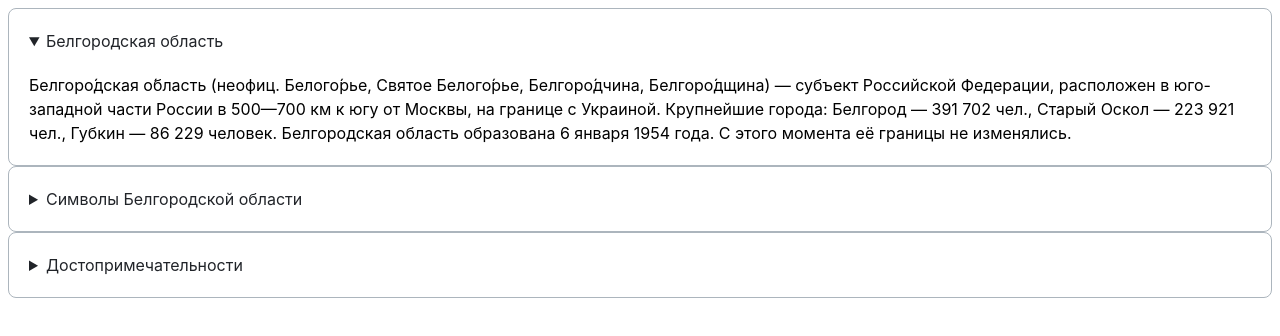
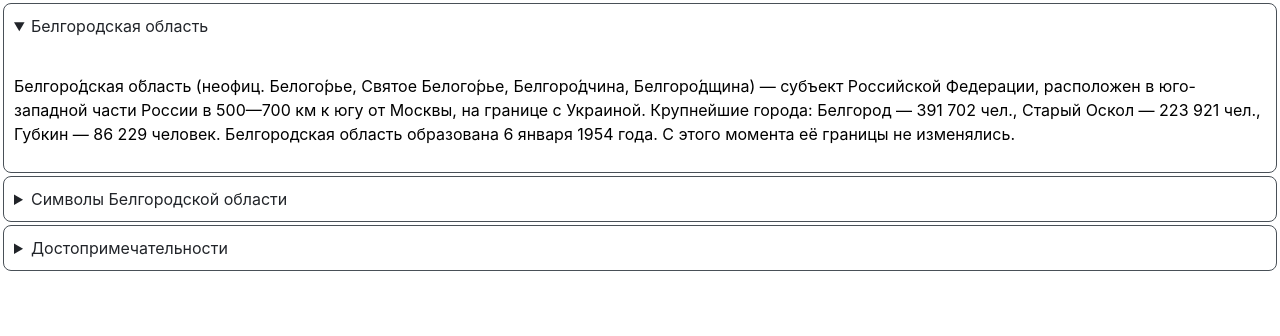
Before and after one commit to js-tasks-ru/htmlcss-20210708_surivan31, a website: page 03-lection1/02-accordion/index.html in a window 1280 px wide. Drawn offline with nearby package versions, Linux system fonts and the light colour scheme.

Commit message:
commitLection1Accordion v2
create component Accordion. Edit:
1. review: var,padding
2. add in main.css - mix.css, normalize.css

```diff
--- a/03-lection1/02-accordion/accordion.css
+++ b/03-lection1/02-accordion/accordion.css
@@ -1,13 +1,13 @@
 /* Стилизация аккордеона */
 .accordion{
-    background: #FFFFFF;
-    border: 1px solid #ACB5BD;
+    background: var(--white);
+    border: 1px solid var(--grey-4);
     box-sizing: border-box;
     border-radius: 8px;
     display: block;
 }
 .accordion__summary{
-    margin: 20px;
+    padding: 10px;
     font-family: Inter;
     font-style: normal;
     font-weight: normal;
@@ -16,7 +16,7 @@
     color:var(--black);
 }
 .accordion__hidden{
-    margin: 20px;
+    padding: 10px;
     font-family: Inter;
     font-style: normal;
     font-weight: normal;
@@ -26,6 +26,6 @@
 .accordion__summary::-webkit-details-marker {  /* нестандартный псевдоэлемент Google Chrome */
     display: none;
 }
-.accordion:last-child {
+.accordions:last-child {
     margin-bottom: 0;
 }
--- a/assets/css/main.css
+++ b/assets/css/main.css
@@ -1,4 +1,6 @@
 @import '../fonts/fonts.css';
+@import 'https://necolas.github.io/normalize.css/8.0.1/normalize.css';
+@import './mix.css';
 
 :root {
     --white: #ffffff;
```
Also changed, not shown: assets/css/mix.css (line endings or trailing spaces).
